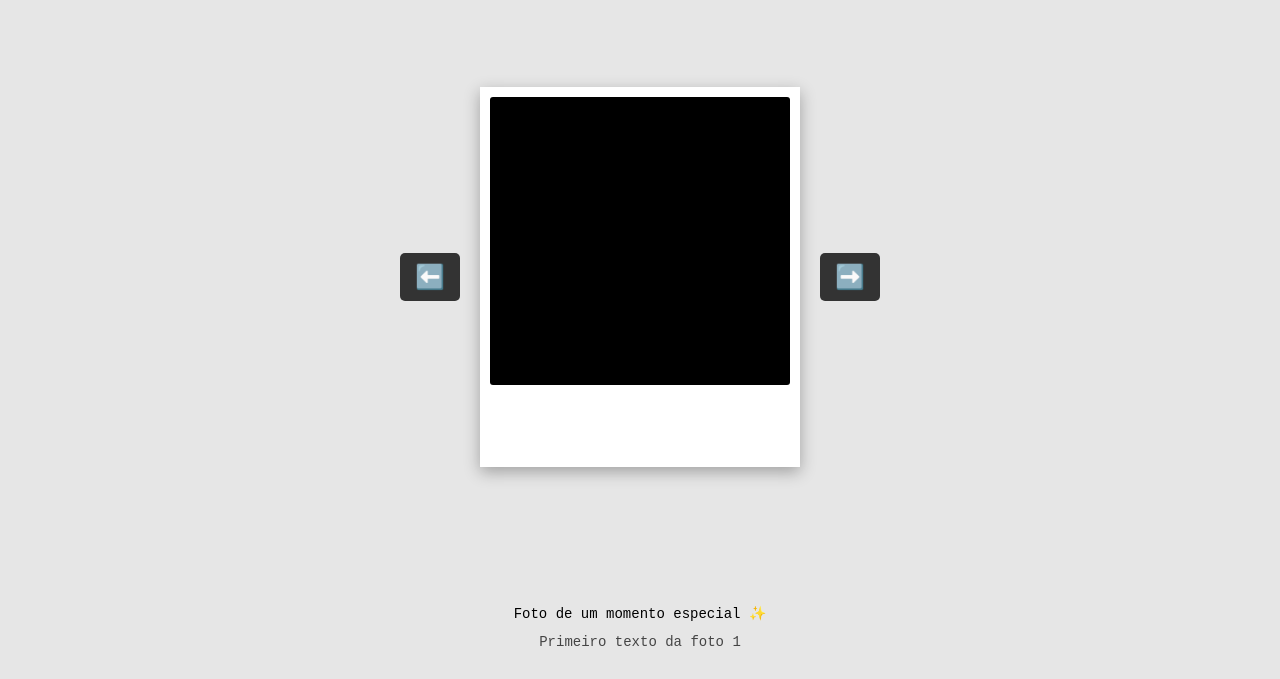
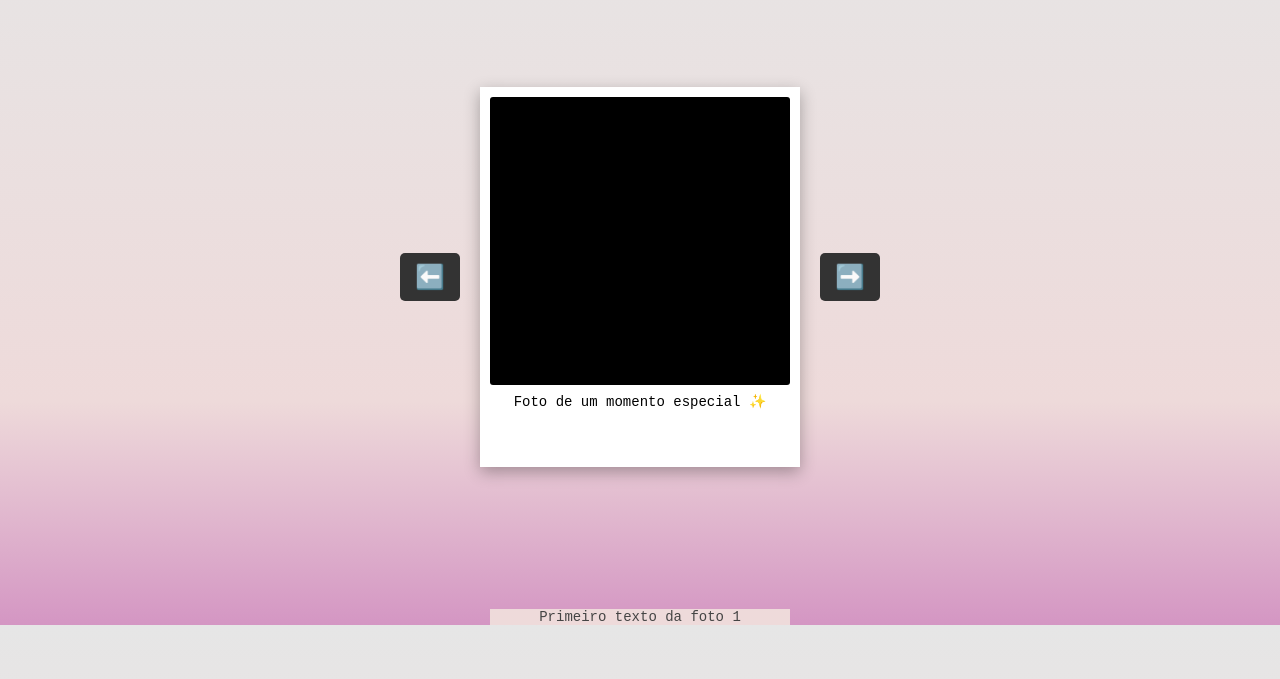
Before and after one commit to jimmykiedis/jimmykiedis.github.io, a plain HTML site: page index.html in a window 1280 px wide. Shown: the part 121-800 px from the top of the page. Drawn offline with Linux system fonts and the light colour scheme.

Commit message:
Version 0.5.2

```diff
--- a/index.html
+++ b/index.html
@@ -22,11 +22,11 @@
             <div class="foto">
                 <img id='imagemCarrossel' src="" alt="Imagem polaroid">
             </div>
+            <div class="legenda">Foto de um momento especial ✨</div>
         </div>
         <button onclick="avancarImagem()">➡️</button>
     </div>
 
-    <div class="legenda">Foto de um momento especial ✨</div>
     <div id="texto" class="texto"></div>
 
     <script src="script.js"></script>
--- a/style.css
+++ b/style.css
@@ -1,4 +1,8 @@
 body {
+    background: linear-gradient(to bottom,
+        #e6e6e6 0%,
+        #eedada 70%,
+        #d496c3 100%);
     margin: 0;
     padding: 0;
     background-color: #e6e6e6;
@@ -64,6 +68,7 @@ h1 {
 
 .texto {
     margin-top: 12px;
+    background: #eedada;
     color: #444;
     font-family: 'Courier New', Courier, monospace;
     font-size: 14px;
```
